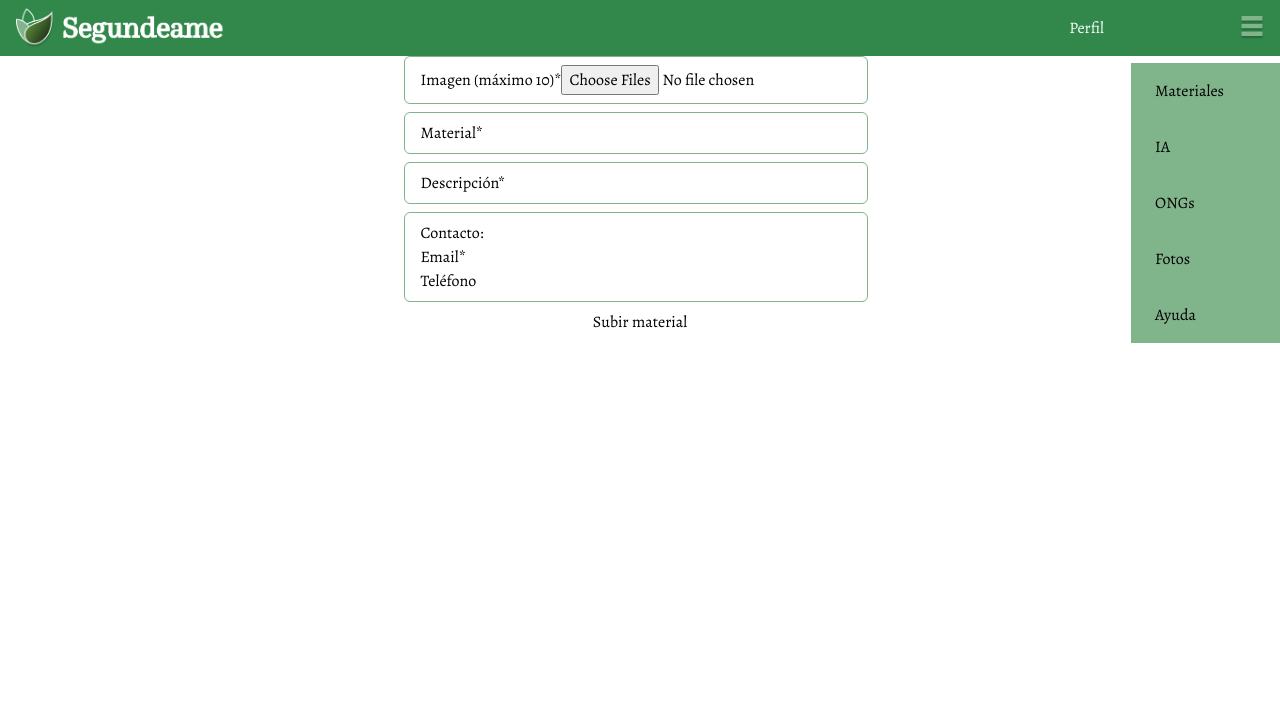
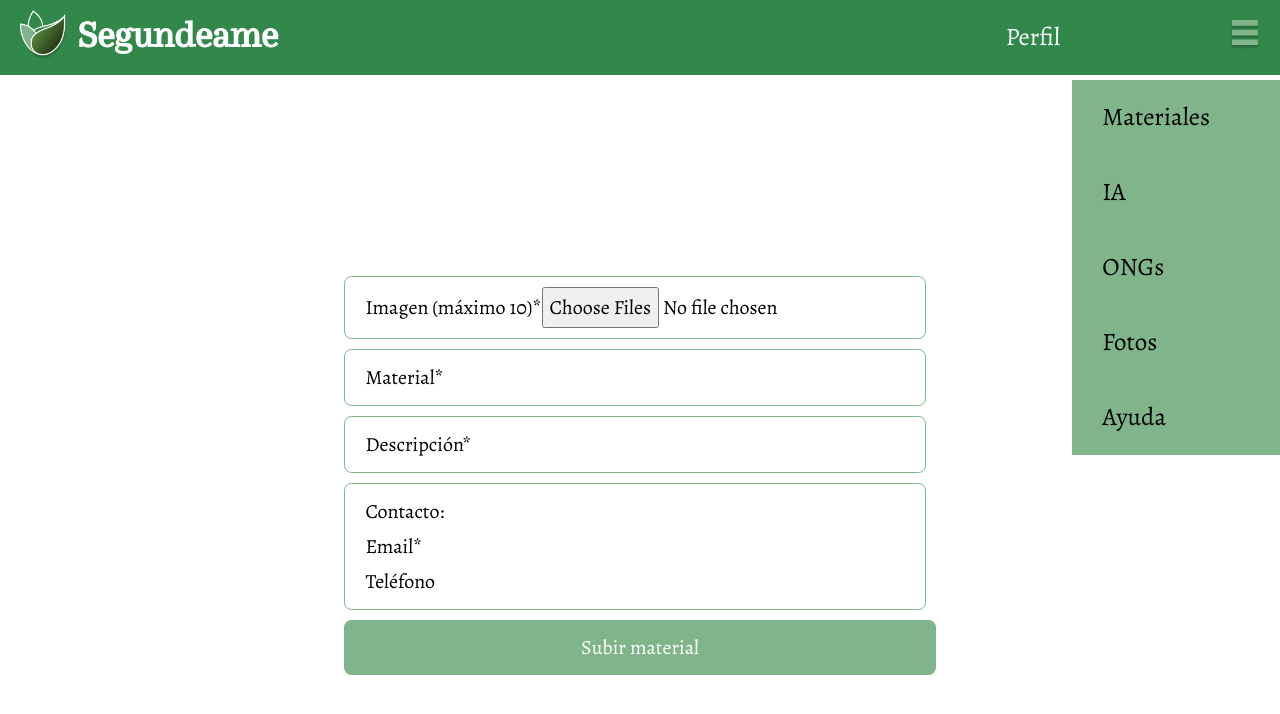
Before and after one commit to ilangar/Segundeame, a Next.js app in the folder segundeame/: page /subir-material in a window 1280 px wide. Both pictures are taken after a click on the button 1252 px from the left and 28 px from the top of the page. Shown: the top 714 px of the page. Built offline with nearby package versions, Linux system fonts and the light colour scheme.

Commit message:
Correcion de colores y nuevas paginas

```diff
--- /dev/null
+++ b/segundeame/app/(ayuda)/page.jsx
@@ -0,0 +1,11 @@
+export default function Ayuda() {
+
+    return (
+
+    <div>
+      <h1>Alguna pregunta?</h1>
+    </div>
+
+
+    );
+  }
--- /dev/null
+++ b/segundeame/app/(fotos)/page.jsx
@@ -0,0 +1,11 @@
+export default function Fotos() {
+
+    return (
+
+    <div>
+      <h1>Inspirate de los proyectos de los demas</h1>
+    </div>
+
+
+    );
+  }
--- /dev/null
+++ b/segundeame/app/(ia)/page.jsx
@@ -0,0 +1,11 @@
+export default function IA() {
+
+    return (
+
+    <div>
+      <h1>Preguntale a nuestra ia los materiales</h1>
+    </div>
+
+
+    );
+  }
--- a/segundeame/app/materiales/page.jsx
+++ b/segundeame/app/(material)/materiales/page.jsx
@@ -1,5 +1,5 @@
 import React from 'react';
-import BusquedaMateriales from '../components/busquedaMateriales';
+import BusquedaMateriales from '../../components/busquedaMateriales';
 
 //FALTA  onSearch={handleSearch} EN BUSQUEDAMATERIALES
 export default function MaterialesPage (){
@@ -17,8 +17,8 @@ export default function MaterialesPage (){
             <div></div>
             <div></div>
             <div></div>
-            <div className="absolute align-center justify-center bottom-10 bg-[#80B48B] hover:bg-green-300 focus:outline-none focus:bg-green-300 rounded-md py-2 px-4">
-                <a href="./subir-material" className=" text-black align-center justify-center m-4 ">Subir nuevo material</a>
+            <div className="absolute align-center justify-center bottom-10 bg-[#80B48B] hover:bg-[#6C9675] focus:outline-none focus:bg-green-300 rounded-md py-2 px-4">
+                <a href="./subir-material" className=" text-white align-center justify-center m-4 ">Subir nuevo material</a>
             </div>
         </section>
 
--- a/segundeame/app/subir-material/page.jsx
+++ b/segundeame/app/(material)/subir-material/page.jsx
@@ -1,7 +1,7 @@
 export default function SubirMaterialesPage (){
     return(
-        <main>
-        <div className="flex align-center justify-center h-[85%] w-full flex-col">
+        <main className="h-full">
+        <div className="flex align-center justify-center h-full w-full flex-col">
             <form action="" className="flex align-center justify-center">
                 <fieldset className="flex align-center justify-center flex-col gap-y-2">
                     <label htmlFor="" className="block border border-[#80B48B] rounded-md py-2 px-4 mr-2">Imagen (máximo 10)*
@@ -24,7 +24,7 @@ export default function SubirMaterialesPage (){
                             </label>
                         </div>
                     </div>
-                    <input type="submit" value="Subir material" className="flex align-center justify-center cursor-pointer hover:text-with focus:outline-none" />
+                    <input type="submit" value="Subir material" className=" text-white flex align-center justify-center bg-[#80B48B] hover:bg-[#6C9675] cursor-pointer rounded-md py-2 px-4" />
                 </fieldset>
             </form>
         </div>
--- /dev/null
+++ b/segundeame/app/(ong)/page.jsx
@@ -0,0 +1,12 @@
+export default function ONGs() {
+
+    return (
+
+    <div>
+      {/* Resto del contenido de tu página */}
+      <h1>Ayuda a estas ong</h1>
+    </div>
+
+
+    );
+  }
--- a/segundeame/app/components/busquedaMateriales.jsx
+++ b/segundeame/app/components/busquedaMateriales.jsx
@@ -24,11 +24,11 @@ const BusquedaMateriales = ({ onSearch }) => {
             placeholder="Buscar materiales..."
             value={searchTerm}
             onChange={handleSearchChange}
-            className="border border-[#80B48B] rounded-md py-2 px-4 mr-2 focus:outline-none focus:ring-2 focus:ring-green-300"
+            className="border border-[#80B48B] rounded-md py-2 px-4 mr-2 focus:outline-none focus:ring-2 focus:ring-[#6C9675]"
           />
           <button
             type="submit"
-            className="bg-[#80B48B] text-white rounded-md py-2 px-4 hover:bg-green-300 focus:outline-none focus:bg-green-300">
+            className="bg-[#80B48B] text-white rounded-md py-2 px-4 hover:bg-[#6C9675] focus:outline-none focus:bg-[#6C9675]">
           Buscar</button>
         </form>
     </div>
--- a/segundeame/app/components/menu.jsx
+++ b/segundeame/app/components/menu.jsx
@@ -20,11 +20,11 @@ const HamburgerMenu = () => {
       </button>
       {isOpen && (
         <div className="bg-[#80B48B] absolute top-full right-0 ">
-          <a href="./materiales" className="block text-black py-4 px-6 mr-8 cursor-pointer hover">Materiales</a>
-          <a href="#" className="block text-black py-4 px-6 cursor-pointer">IA</a>
-          <a href="#" className="block text-black py-4 px-6 cursor-pointer">ONGs</a>
-          <a href="#" className="block text-black py-4 px-6 cursor-pointer">Fotos</a>
-          <a href="#" className="block text-black py-4 px-6 cursor-pointer">Ayuda</a>
+          <a href="./materiales" className="block text-black py-4 px-6 mr-8 cursor-pointer hover:text-white">Materiales</a>
+          <a href="#" className="block text-withe py-4 px-6 cursor-pointer hover:text-black">IA</a>
+          <a href="#" className="block text-withe py-4 px-6 cursor-pointer hover:text-black">ONGs</a>
+          <a href="#" className="block text-withe py-4 px-6 cursor-pointer hover:text-black">Fotos</a>
+          <a href="#" className="block text-withe py-4 px-6 cursor-pointer hover:text-black">Ayuda</a>
         </div>
       )}
     </div>
--- a/segundeame/app/layout.jsx
+++ b/segundeame/app/layout.jsx
@@ -12,16 +12,16 @@ export const metadata = {
 
 export default function RootLayout({ children }) {
   return (
-    <html lang="es">
+    <html lang="es" className="text-xl">
       <body className={inter.className}>
-        <header className="w-full flex justify-between align-center bg-[#31884A]">
+        <header className="w-full flex justify-between align-center bg-[#31884A] text-xl">
           <div className="flex align-center justify-center  ml-2">
             <a href="./" className="flex align-center justify-center m-2"><img src="\logo.png" alt="logo de segundeame" className="h-10" /></a>
           </div>
           <nav className="flex align-center justify-center">
 
             <ul className="flex align-center justify-center mr-40">
-              <li className="flex align-center justify-center m-4"><a href="./perfil" className="text-white flex align-center justify-center">Perfil</a></li>
+              <li className="flex align-center justify-center m-4"><a href="./perfil" className="text-white hover:text-[black] flex align-center justify-center">Perfil</a></li>
             </ul>
           </nav>
           <HamburgerMenu/>
```
Also changed, not shown: segundeame/app/(material)/ver_material/page.jsx (renamed from segundeame/app/materiales/ver_material/page.jsx).
